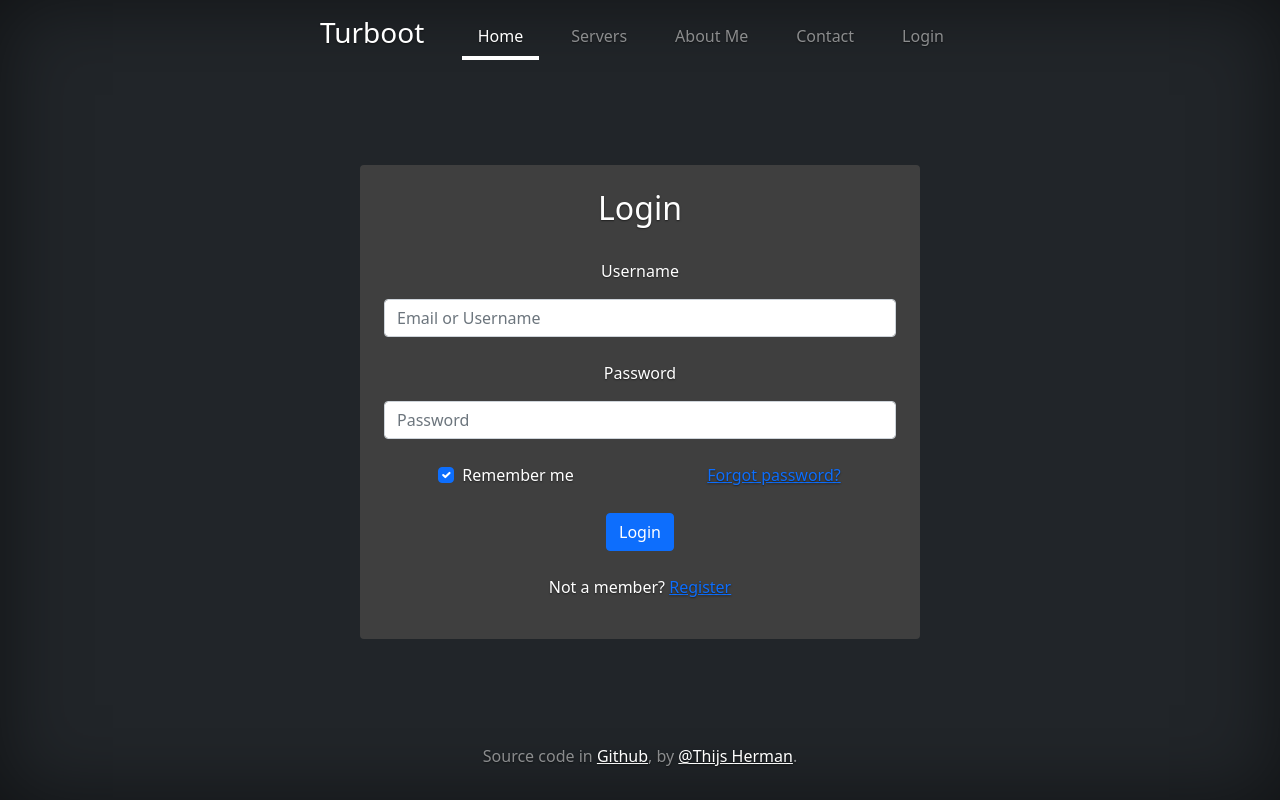
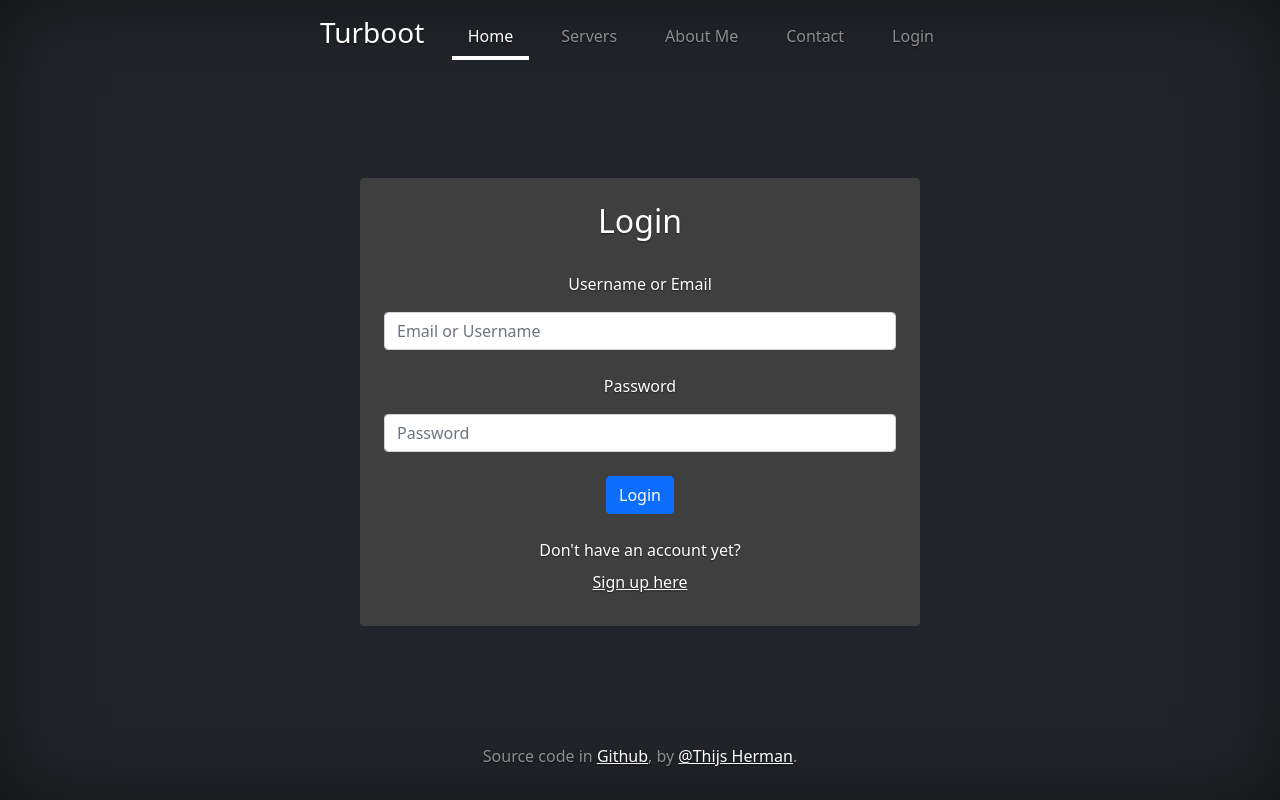
Before and after one commit to Turbootzz/Turboot, a PHP site: page /login.php in a window 1280 px wide. Run offline with PHP 8.4, Linux system fonts and the light colour scheme.

Commit message:
login system finished
Made fully functioning login and sign up system with database and dropdown menu in the navigation bar.

```diff
--- a/assets/css/main.css
+++ b/assets/css/main.css
@@ -1,8 +1,25 @@
 body {
-  background-color: rgb(85, 85, 85);
+  background-color: rgb(255, 0, 0);
 }
 
 /* Login / Sign up page */
 .login-form {
   background-color: rgb(63, 63, 63);
 }
+
+.footertext {
+  margin-top: 10px;
+}
+
+.testpaard {
+  font-size: 100px;
+}
+
+/* dropdown navbar */
+.dropdown-menu {
+  background-color:rgb(46, 46, 46);
+}
+
+.dropdown-item {
+  color: rgba(255, 255, 255, .5);
+}
--- a/footer.php
+++ b/footer.php
@@ -1,10 +1,14 @@
-</main>
-
-<footer class="mt-auto text-white-50">
-  <p>Source code in <a href="https://github.com/Turbootzz/Turboot" class="text-white">Github</a>, by <a href="https://twitter.com/ThijsHerman1" class="text-white">@Thijs Herman</a>.</p>
+</main> <!-- style="line-height: 0.2;padding-top: 5px;" -->
+<footer class="mt-auto text-white-50" >
+  <p >Source code in <a href="https://github.com/Turbootzz/Turboot" class="text-white">Github</a>, by <a href="https://twitter.com/ThijsHerman1" class="text-white">@Thijs Herman</a>.</p>
+  <?php // Changes the way something looks by having logged in
+          // if (isset($_SESSION["useruid"])) {
+          //   echo "<p'>Logged in as " . $_SESSION["useruid"] . "</p>";
+          // }
+        ?>
 </footer>
 </div>
-<script src="assets/js/bootstrap.js"></script>
-
+<script src="assets/bootstrap/js/bootstrap.js"></script>
+<script src="assets/bootstrap/js/bootstrap.bundle.min.js"></script>
 </body>
 </html>
--- a/header.php
+++ b/header.php
@@ -1,3 +1,7 @@
+<?php // makes sure that youre logged in on every page
+  session_start();
+?>
+
 <!doctype html>
 <html lang="en" class="h-100">
   <head>
@@ -7,11 +11,9 @@
     <meta name="author" content="Mark Otto, Jacob Thornton, and Bootstrap contributors">
     <meta name="generator" content="Hugo 0.88.1">
     <title>Turboot</title>
-
     <link rel="canonical" href="https://getbootstrap.com/docs/5.1/examples/cover/">
-    <link href="assets/css/bootstrap.min.css" rel="stylesheet">
-    <link href="assets/css/main.css" rel="stylesheet">
-
+    <link href="assets/bootstrap/css/bootstrap.min.css" rel="stylesheet">
+    <link rel="stylesheet" type="text/css" href="assets/css/main.css?v=<?php echo time(); ?>">
     <style>
       .bd-placeholder-img {
         font-size: 1.125rem;
@@ -27,26 +29,33 @@
         }
       }
     </style>
-
-
     <!-- Custom styles -->
     <link href="assets/css/cover.css" rel="stylesheet">
   </head>
   <body class="d-flex h-100 text-center text-white bg-dark">
-
 <div class="cover-container d-flex w-100 h-100 p-3 mx-auto flex-column">
-  <header class="mb-auto">
-    <div>
-      <h3 class="float-md-start mb-0">Turboot</h3>
+  <header class="mb-auto" style="display:inline-block;margin-right:10px;">
+    <div >
+      <h3 class="float-md-start mb-0" style="display:inline-block;">Turboot</h3>
       <nav class="nav nav-masthead justify-content-center float-md-end">
-        <a class="nav-link active" aria-current="page" href="#">Home</a>
+        <a class="nav-link active" aria-current="page" href="index.php">Home</a>
         <a class="nav-link" href="#">Servers</a>
         <a class="nav-link" href="#">About Me</a>
         <a class="nav-link" href="#">Contact</a>
-        <a class="nav-link" href="#">Login</a>
-
+        <?php // Changes the way something looks by having logged in
+          if (isset($_SESSION["useruid"])) {
+            echo "<a class='nav-link' data-bs-toggle='dropdown' aria-expanded='false'>Account</a>";
+            echo "<ul class='dropdown-menu' aria-labelledby='dropdownMenuButton1'>";
+            echo "<li><a class='dropdown-item' href='profile.php'>Profile</a></li>";
+            echo "<li><a class='dropdown-item' href='assets/includes/logout.inc.php'>Log out</a></li>";
+            echo "</ul>";
+          }
+          else { // if not logged in you get this below
+            echo "<a class='nav-link' href='login.php'>Login</a>";
+          }
+          ?>
+        <!-- <a class="nav-link" href="login.php">Login</a> -->
       </nav>
     </div>
   </header>
-
   <main class="px-3">
--- a/login.php
+++ b/login.php
@@ -8,8 +8,8 @@
 
   <!-- Email or Username input -->
   <div class="form-outline mb-4">
-     <p>Username</p>
-    <input type="text" name="name" class="form-control" placeholder="Email or Username" />
+     <p>Username or Email</p>
+    <input type="text" name="uid" class="form-control" placeholder="Email or Username" />
   </div>
 
   <!-- Password input -->
@@ -19,28 +19,42 @@
   </div>
 
   <!-- 2 column grid layout for inline styling -->
-  <div class="row mb-4">
-    <div class="col d-flex justify-content-center">
+  <!-- <div class="row mb-4">
+    <div class="col d-flex justify-content-center"> -->
       <!-- Checkbox -->
-      <div class="form-check">
+      <!-- <div class="form-check">
         <input class="form-check-input" type="checkbox" value="" id="form2Example31" checked />
         <label class="form-check-label" for="form2Example31"> Remember me </label>
       </div>
+    </div> -->
+
+    <!-- <div class="col"> -->
+      <!-- Simple link -->
+      <!-- <a href="#!">Forgot password?</a>
     </div>
-
-    <div class="col">
-      <!-- Simple link -->
-      <a href="#!">Forgot password?</a>
-    </div>
-  </div>
+  </div> -->
 
   <!-- Submit button -->
   <button type="submit" name="submit" class="btn btn-primary btn-block mb-4">Login</button>
 
   <!-- Register buttons -->
-  <div class="text-center">
+  <!-- <div class="text-center">
     <p>Not a member? <a href="#!">Register</a></p>
-  </div>
+  </div> -->
+
+  <?php // All error messages
+  if (isset($_GET["error"])) {
+    if ($_GET["error"] == "emptyinput") {
+      echo "<p class='msg'>Fill in all fields!</p>";
+    }
+    else if ($_GET["error"] == "incorrectlogin") {
+      echo "<p>Incorrect username or password!</p>";
+    }
+  }
+  ?>
+<br>
+Don't have an account yet?
+<a class="nav-link text-white" href="signup.php"><u>Sign up here</u></a>
 </form>
   </div>
 <?php
```
Also changed, not shown: assets/includes/functions.inc.php (+37 -0 lines), assets/includes/login.inc.php (+21 -0 lines), assets/includes/logout.inc.php (added, +8 -0 lines), signup.php (+33 -1 lines), assets/js/main.js (added).
